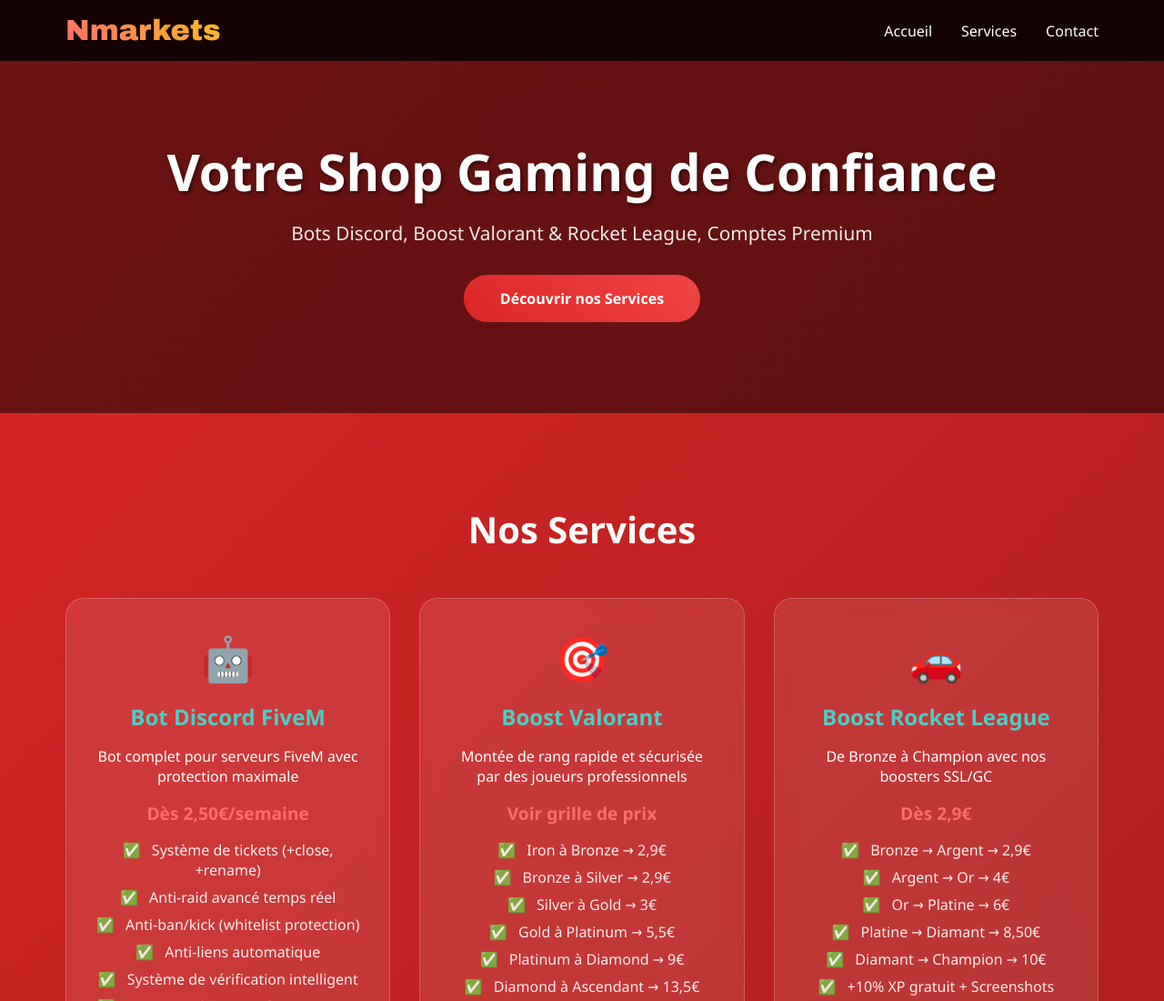
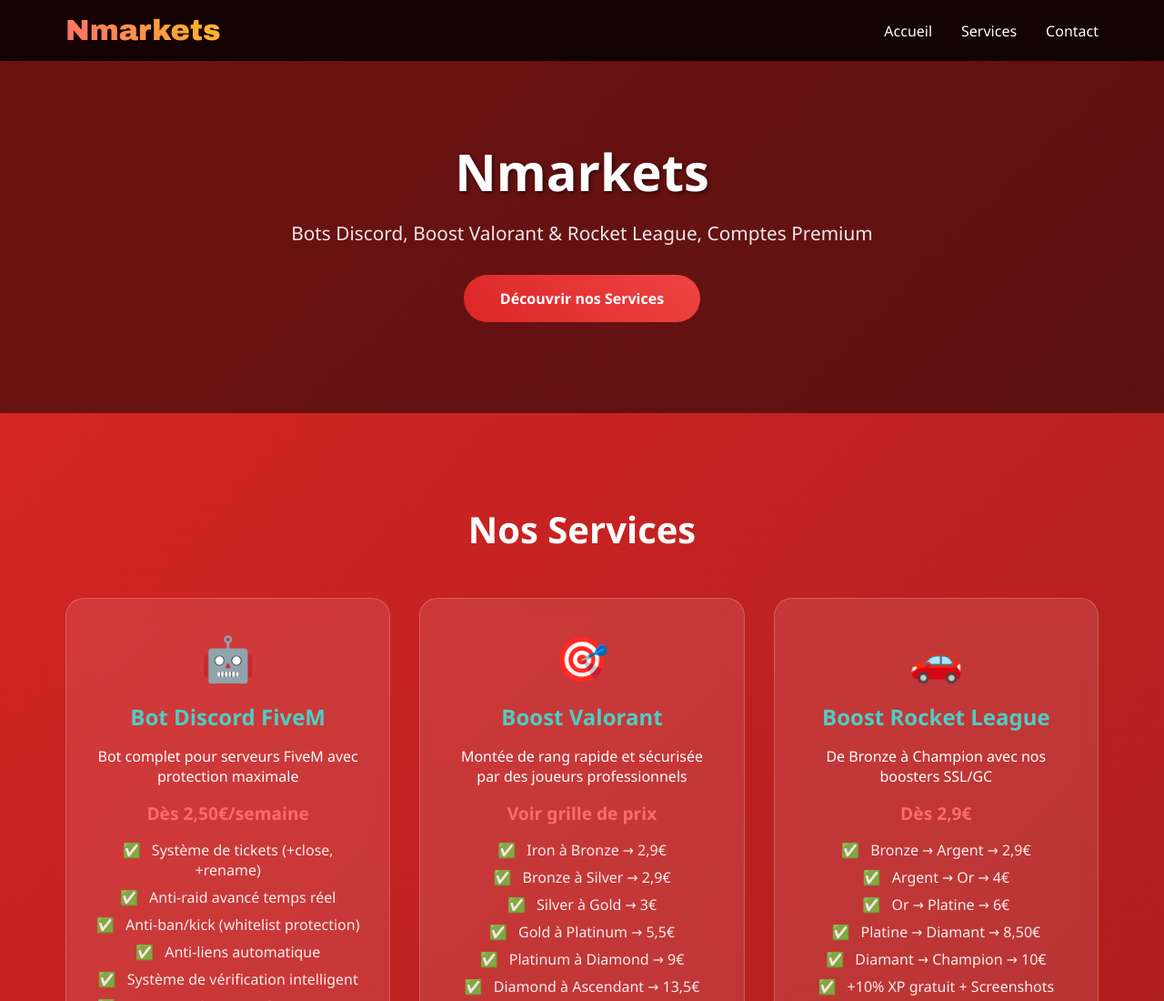
Before and after one commit to NizoxismBerth/Nmarkets, a plain HTML site: page index.html in a window 1280 px wide. Shown: the top 1100 px of the page at 91% size. Drawn offline with Linux system fonts and the light colour scheme.

Commit message:
Update index.html

```diff
--- a/index.html
+++ b/index.html
@@ -274,7 +274,7 @@
     <main>
         <section id="accueil" class="hero">
             <div class="animated">
-                <h1>Votre Shop Gaming de Confiance</h1>
+                <h1>Nmarkets</h1>
                 <p>Bots Discord, Boost Valorant & Rocket League, Comptes Premium</p>
                 <a href="#services" class="cta-button">Découvrir nos Services</a>
             </div>
```
